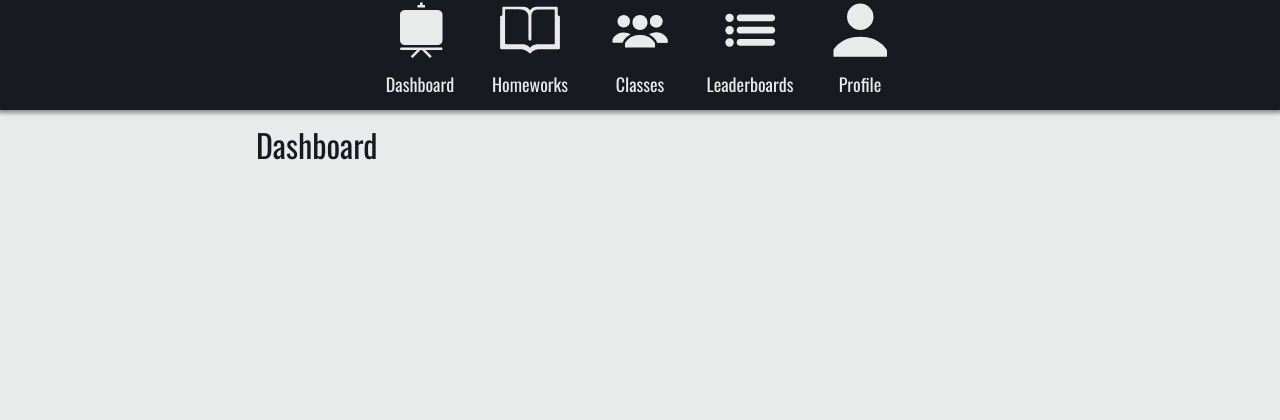
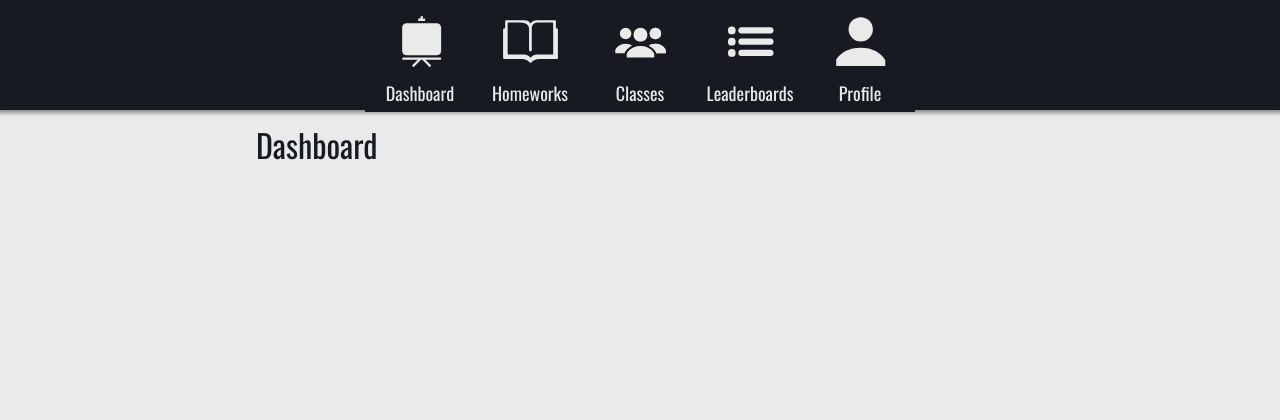
Before and after one commit to thekatze/HWS, a PHP site: page / in a window 1280 px wide. Shown: the top 420 px of the page. Run offline with PHP 8.4, Linux system fonts and the light colour scheme; some libraries are stand-ins or nearby versions.

Commit message:
its all ogre now

```diff
--- a/index.html
+++ b/index.html
@@ -45,5 +45,24 @@
         <a href="./impressum.html">Impressum</a>
       </footer>
     </div>
+
+ <template id="dashboard">
+    <h1> Dashboard </h1>
+  </template>
+  <template id="homeworks">
+    <h1> Homeworks </h1>
+  </template>
+  <template id="classes">
+    <h1> Classes </h1>
+  </template>
+  <template id="leaderboards">
+    <h1> Leaderboards </h1>
+  </template>
+  <template id="profile">
+    <h1> Profile </h1>
+  </template>
   </body>
+
+
+
 </html>
--- a/scripts/visual.js
+++ b/scripts/visual.js
@@ -1,9 +1,11 @@
 $(function() {
+
+    /*
 
     console.log("it works?");
 
     $(".navItem").hover(function() {
-        $(this).stop().animate({backgroundColor: '#6f869d'}, 200);
+        $(this).animate({backgroundColor: '#6f869d'}, 200);
     }, function() {
         $(this).stop().animate({backgroundColor: '#171a21'}, 500);
     });
@@ -15,4 +17,6 @@ $(function() {
     }, 1000);
     });
 
+    */
+
 });
--- a/scripts/vuescript.js
+++ b/scripts/vuescript.js
@@ -1,10 +1,10 @@
 $(function(){
 
-  const Dashboard = {template: "<h1>Dashboard<h1>" }
-  const Homeworks = {template: "<h1>Homeworks</h1>"}
-  const Classes = {template: "<h1>Classes</h1>"}
-  const Leaderboards = {template: "<h1>Leaderboards</h1>"}
-  const Profile = {template: "<h1>Profile</h1>"}
+  const Dashboard = {template: "#dashboard" }
+  const Homeworks = {template: "#homeworks"}
+  const Classes = {template: "#classes"}
+  const Leaderboards = {template: "#leaderboards"}
+  const Profile = {template: "#profile"}
   const NotFound = {template: "<h1>Not Found, please stop breaking this website</h1>"}
 
 
--- a/style/style.css
+++ b/style/style.css
@@ -45,7 +45,7 @@ header ul {
 }
 
 
-header ul li {
+.navItem {
     display: table;
     text-align: center;
     height: 110px;
@@ -57,7 +57,18 @@ header ul li {
 
 }
 
-header ul li span {
+.navItem:hover {
+    background-color: #6f869d;
+    transition: background-color 250ms ease-in;
+
+}
+
+.navItem {
+    background-color: #171a21;
+    transition: background-color 750ms ease-out;
+}
+
+.navItem span {
     box-sizing: border-box;
     font-size: 18px;
     padding: 6px 0px;
@@ -65,10 +76,13 @@ header ul li span {
     display: inline-block;
 }
 
-header ul li img {
-    width: 60px;
-    height: 60px;
+.navItem img {
+    margin-top: 14px;
+    width: 50%;
+    height: 50%;
 }
+
+
 
 header ul a {
     color: #e9eaea;
```
Also changed, not shown: dashboard.html (added, +9 -0 lines).
